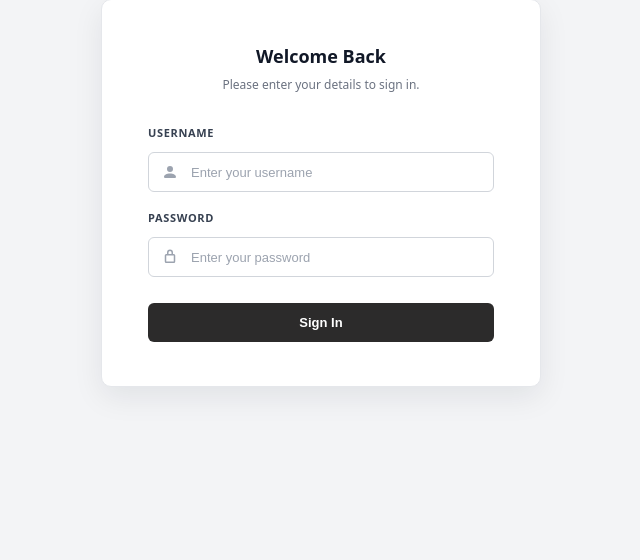
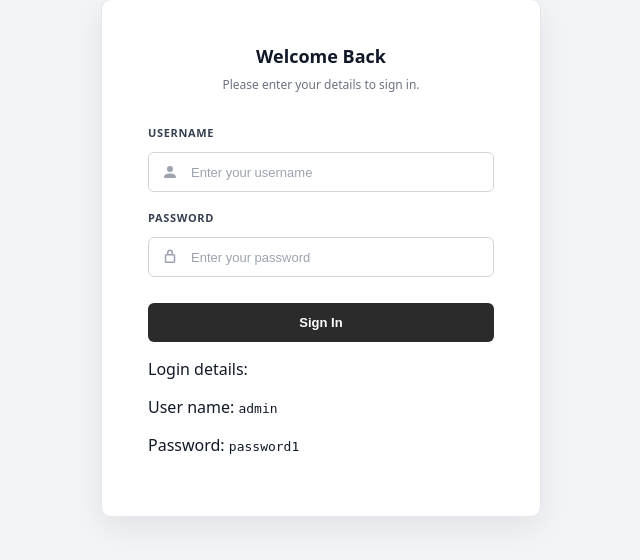
Before and after one commit to JacobCPU12/PACEnrolmentAssignment, a Django app: page / in a window 1280 px wide. Shown: the part 139-699 px from the top of the page, without its empty margins (319-959 px from the left). Run offline with Django 5.2, Linux system fonts and the light colour scheme.

Commit message:
Login details added to login page - final commit

```diff
--- a/pacapp/templates/pacapp/login.html
+++ b/pacapp/templates/pacapp/login.html
@@ -50,6 +50,7 @@
           <!-- Submit button -->
           <button class="btn" type="submit">Sign In</button>
         </form>
+          <div><p>Login details:</p><p>User name: <code>admin</code></p><p>Password: <code>password1</code></p></div>
       </div>
     </section>
   </main>
```
Also changed, not shown: db.sqlite3.
